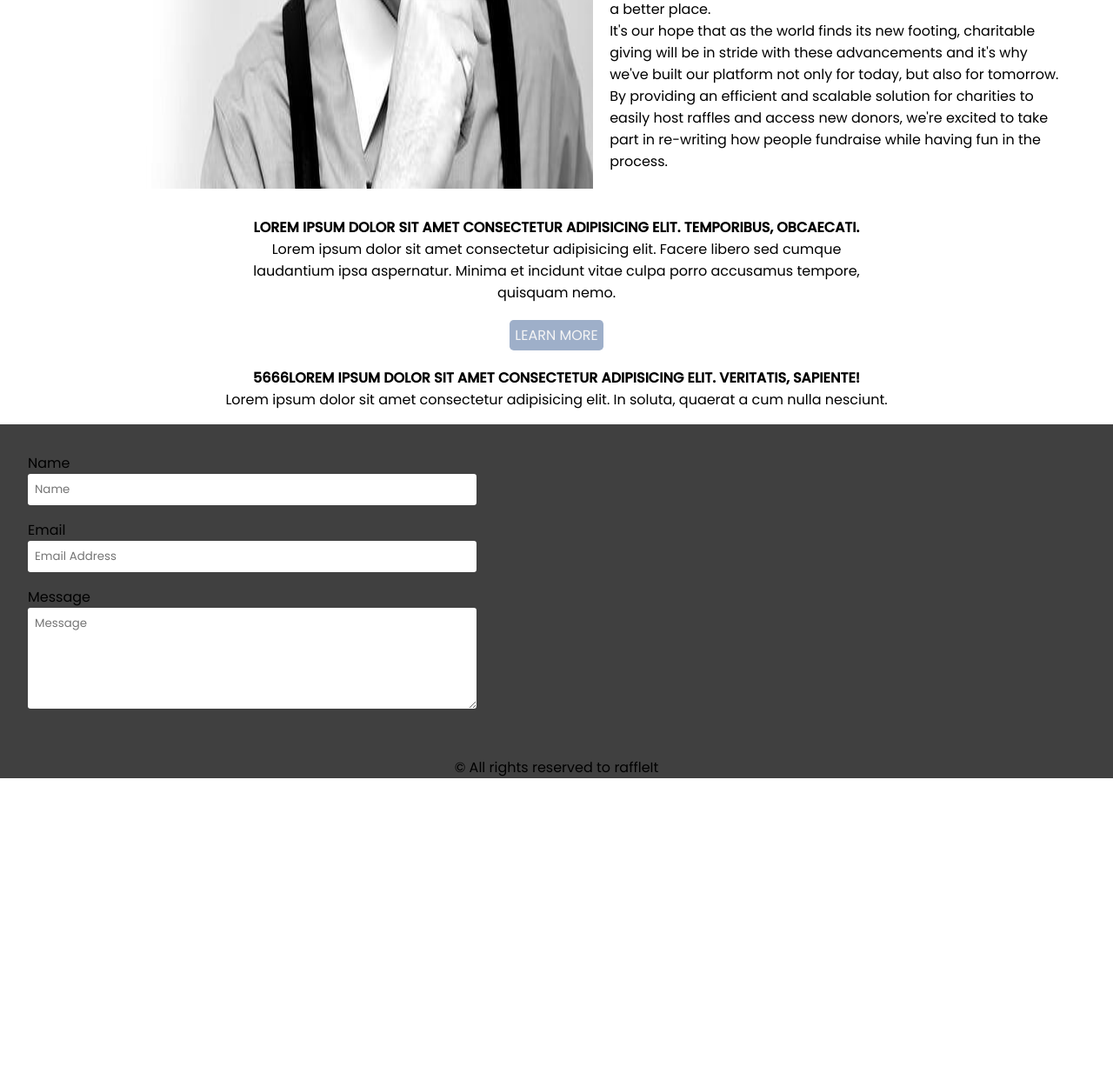
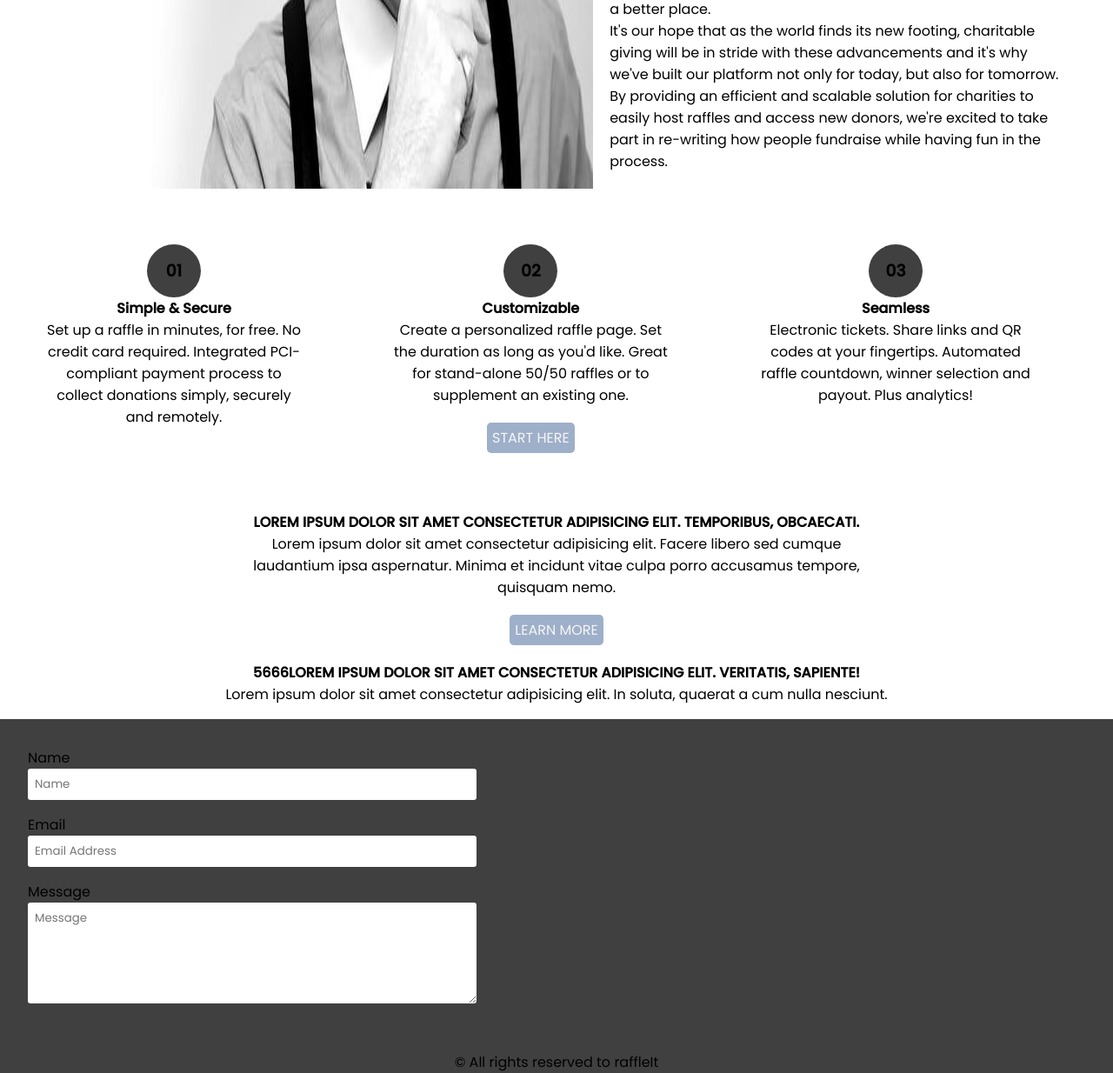
Before and after one commit to Leon12-aaryson/RaffleIt, a PHP site: page /about.html in a window 1280 px wide. Shown: the part 1168-2402 px from the top of the page at 87% size. Before the commit the page ends 2063 px from the top, so only its background shows below. Run offline with PHP 8.4, Linux system fonts and the light colour scheme.

Commit message:
alternate how it works

```diff
--- a/about.html
+++ b/about.html
@@ -81,6 +81,35 @@
                 </div>
             </div>
         </div>
+        <div class="picsec">
+            <div class="imgtags">
+                <h3>01</h3>
+                <div class="txt">
+                    <h4>Simple & Secure</h4>
+                    <p>Set up a raffle in minutes, for free. No credit card required. Integrated PCI-compliant payment
+                        process to collect donations simply, securely and remotely.</p>
+                </div>
+            </div>
+            <div class="imgtags">
+                <h3>02</h3>
+                <div class="txt">
+                    <h4>Customizable</h4>
+                    <p>Create a personalized raffle page. Set the duration as long as you'd like. Great for stand-alone
+                        50/50 raffles or to supplement an existing one.</p>
+                </div>
+                <div class="allbtns">
+                    <a href="" id="btn2">START HERE</a>
+                </div>
+            </div>
+            <div class="imgtags">
+                <h3>03</h3>
+                <div class="txt">
+                    <h4>Seamless</h4>
+                    <p>Electronic tickets. Share links and QR codes at your fingertips. Automated raffle countdown,
+                        winner selection and payout. Plus analytics!</p>
+                </div>
+            </div>
+        </div>
         <center>
             <div class="tops">
                 <h4>Lorem ipsum dolor sit amet consectetur adipisicing elit. Temporibus, obcaecati.</h4>
--- a/static/styles/css/main.css
+++ b/static/styles/css/main.css
@@ -112,10 +112,21 @@ a:hover {
 .picsec .imgtags {
     width: 80%;
     padding: 1rem;
+    text-align: center;
+    justify-content: center;
 }
 
 .imgtags img {
     width: 100%;
+}
+
+.imgtags h3 {
+    padding: 1rem;
+    margin: auto;
+    background: #404040;
+    border-radius: 50%;
+    width: 30px;
+    align-self: center;
 }
 
 .sect {
@@ -166,6 +177,8 @@ textarea {
     background: #404040;
 }
 
+
+
 @media (max-width: 756px) {
     .main {
         height: 45vh;
```
